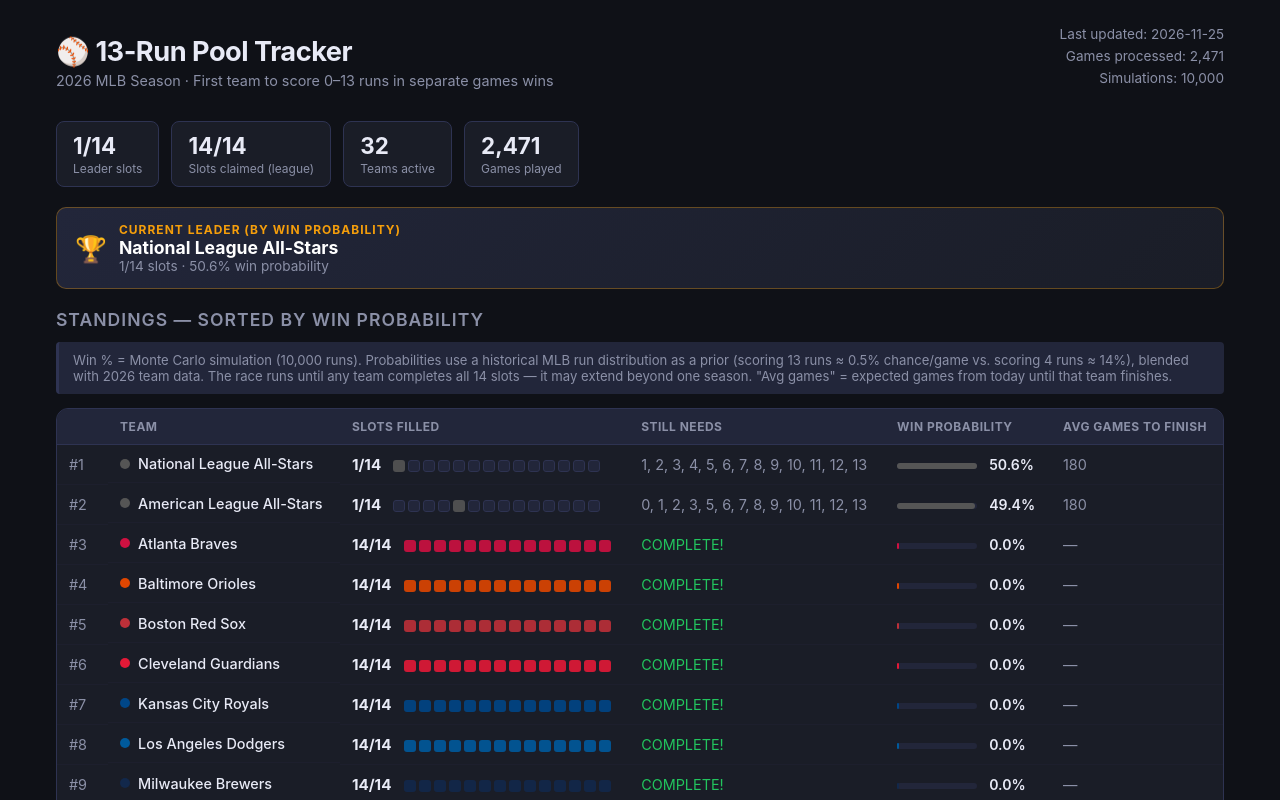
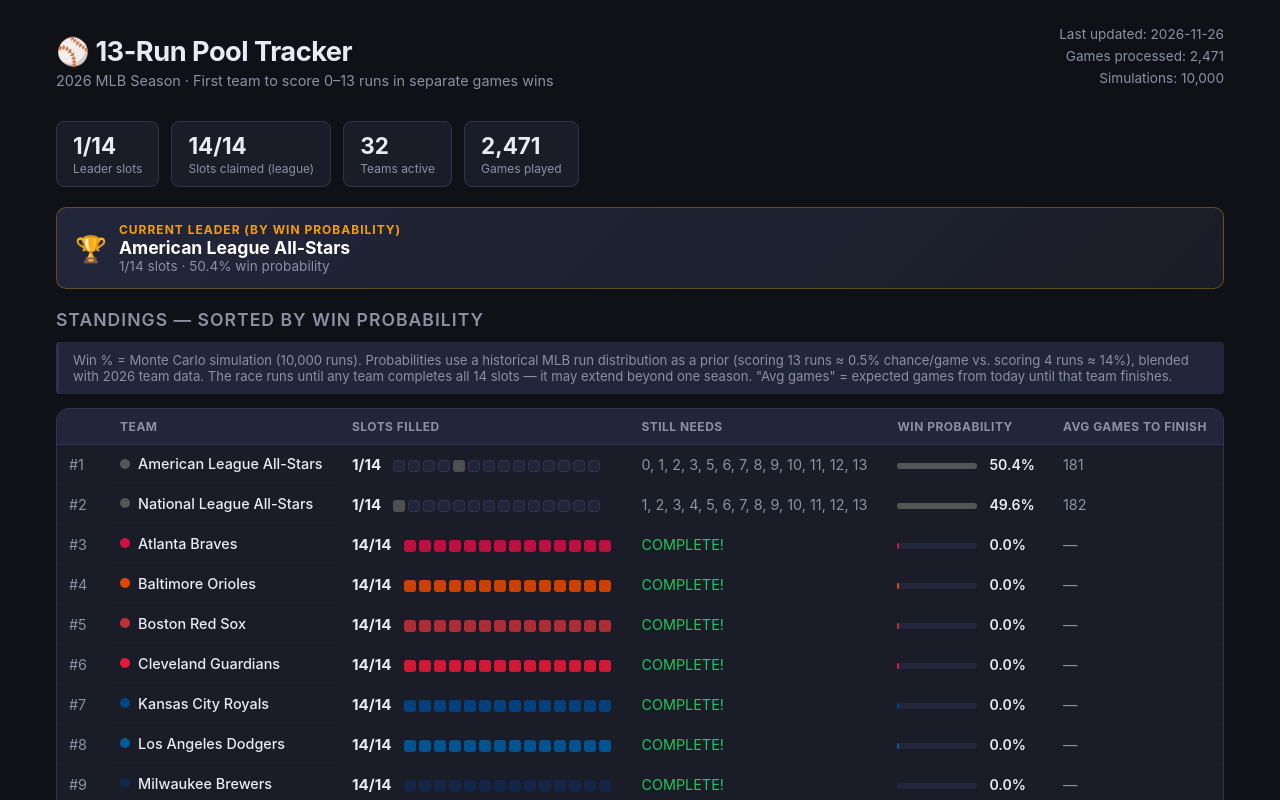
Before and after one commit to wabrams14/mlb-pool, a plain HTML site: page index.html in a window 1280 px wide. Shown: the top 800 px of the page. Drawn offline with Linux system fonts and the light colour scheme.

Commit message:
Auto-refresh: 2026-11-26 18:17 UTC

```diff
--- a/index.html
+++ b/index.html
@@ -112,7 +112,7 @@
     <div style="color:var(--muted);margin-top:4px;font-size:0.9rem;">2026 MLB Season · First team to score 0–13 runs in separate games wins</div>
   </div>
   <div class="header-meta">
-    Last updated: 2026-11-25<br>
+    Last updated: 2026-11-26<br>
     Games processed: 2,471<br>
     Simulations: 10,000
   </div>
@@ -129,8 +129,8 @@
   <div style="font-size:1.6rem">🏆</div>
   <div>
     <div class="leader-label">Current Leader (by win probability)</div>
-    <div class="leader-team" style="color:#fff">National League All-Stars</div>
-    <div class="leader-detail">1/14 slots · 50.6% win probability</div>
+    <div class="leader-team" style="color:#fff">American League All-Stars</div>
+    <div class="leader-detail">1/14 slots · 50.4% win probability</div>
   </div>
 </div>
 
@@ -160,6 +160,26 @@
           <td class="rank">#1</td>
           <td class="team-name">
             <span class="dot" style="background:#555"></span>
+            <span class="full">American League All-Stars</span>
+            <span class="abbr">AME</span>
+          </td>
+          <td class="slots-cell">
+            <span class="slots-num">1/14</span>
+            <div class="slot-pips"><span class="pip empty" title="0 runs — needs 12 avg games"></span><span class="pip empty" title="1 runs — needs 10 avg games"></span><span class="pip empty" title="2 runs — needs 8 avg games"></span><span class="pip empty" title="3 runs — needs 7 avg games"></span><span class="pip filled" title="4 runs" style="background:#555"></span><span class="pip empty" title="5 runs — needs 8 avg games"></span><span class="pip empty" title="6 runs — needs 11 avg games"></span><span class="pip empty" title="7 runs — needs 15 avg games"></span><span class="pip empty" title="8 runs — needs 22 avg games"></span><span class="pip empty" title="9 runs — needs 33 avg games"></span><span class="pip empty" title="10 runs — needs 56 avg games"></span><span class="pip empty" title="11 runs — needs 83 avg games"></span><span class="pip empty" title="12 runs — needs 143 avg games"></span><span class="pip empty" title="13 runs — needs 200 avg games"></span></div>
+          </td>
+          <td class="missing-cell">0, 1, 2, 3, 5, 6, 7, 8, 9, 10, 11, 12, 13</td>
+          <td class="prob-cell">
+            <div class="prob-bar-wrap">
+              <div class="prob-bar" style="width:100%;background:#555"></div>
+            </div>
+            <span class="prob-num">50.4%</span>
+          </td>
+          <td class="avg-cell">181</td>
+        </tr>
+        <tr>
+          <td class="rank">#2</td>
+          <td class="team-name">
+            <span class="dot" style="background:#555"></span>
             <span class="full">National League All-Stars</span>
             <span class="abbr">NAT</span>
           </td>
@@ -170,31 +190,11 @@
           <td class="missing-cell">1, 2, 3, 4, 5, 6, 7, 8, 9, 10, 11, 12, 13</td>
           <td class="prob-cell">
             <div class="prob-bar-wrap">
-              <div class="prob-bar" style="width:100%;background:#555"></div>
+              <div class="prob-bar" style="width:99%;background:#555"></div>
             </div>
-            <span class="prob-num">50.6%</span>
+            <span class="prob-num">49.6%</span>
           </td>
-          <td class="avg-cell">180</td>
-        </tr>
-        <tr>
-          <td class="rank">#2</td>
-          <td class="team-name">
-            <span class="dot" style="background:#555"></span>
-            <span class="full">American League All-Stars</span>
-            <span class="abbr">AME</span>
-          </td>
-          <td class="slots-cell">
-            <span class="slots-num">1/14</span>
-            <div class="slot-pips"><span class="pip empty" title="0 runs — needs 12 avg games"></span><span class="pip empty" title="1 runs — needs 10 avg games"></span><span class="pip empty" title="2 runs — needs 8 avg games"></span><span class="pip empty" title="3 runs — needs 7 avg games"></span><span class="pip filled" title="4 runs" style="background:#555"></span><span class="pip empty" title="5 runs — needs 8 avg games"></span><span class="pip empty" title="6 runs — needs 11 avg games"></span><span class="pip empty" title="7 runs — needs 15 avg games"></span><span class="pip empty" title="8 runs — needs 22 avg games"></span><span class="pip empty" title="9 runs — needs 33 avg games"></span><span class="pip empty" title="10 runs — needs 56 avg games"></span><span class="pip empty" title="11 runs — needs 83 avg games"></span><span class="pip empty" title="12 runs — needs 143 avg games"></span><span class="pip empty" title="13 runs — needs 200 avg games"></span></div>
-          </td>
-          <td class="missing-cell">0, 1, 2, 3, 5, 6, 7, 8, 9, 10, 11, 12, 13</td>
-          <td class="prob-cell">
-            <div class="prob-bar-wrap">
-              <div class="prob-bar" style="width:98%;background:#555"></div>
-            </div>
-            <span class="prob-num">49.4%</span>
-          </td>
-          <td class="avg-cell">180</td>
+          <td class="avg-cell">182</td>
         </tr>
         <tr>
           <td class="rank">#3</td>
@@ -824,20 +824,20 @@
         <tr>
           <td class="grid-team">
             <span class="dot" style="background:#555"></span>
+            <span class="full">American League All-Stars</span>
+            <span class="abbr">AME</span>
+          </td>
+          <td class="grid-total">1/14</td>
+          <td class="grid-cell empty difficulty-moderate" title="0 runs — moderate (~1 in 12 games)"></td><td class="grid-cell empty difficulty-common" title="1 runs — common (~1 in 10 games)"></td><td class="grid-cell empty difficulty-common" title="2 runs — common (~1 in 8 games)"></td><td class="grid-cell empty difficulty-common" title="3 runs — common (~1 in 7 games)"></td><td class="grid-cell claimed" style="background:#55522;border-color:#55555" title="Scored 4 runs vs Washington Nationals on 2026-03-26"><span class="check" style="color:#555">✓</span></td><td class="grid-cell empty difficulty-common" title="5 runs — common (~1 in 8 games)"></td><td class="grid-cell empty difficulty-moderate" title="6 runs — moderate (~1 in 11 games)"></td><td class="grid-cell empty difficulty-moderate" title="7 runs — moderate (~1 in 15 games)"></td><td class="grid-cell empty difficulty-moderate" title="8 runs — moderate (~1 in 22 games)"></td><td class="grid-cell empty difficulty-rare" title="9 runs — rare (~1 in 33 games)"></td><td class="grid-cell empty difficulty-rare" title="10 runs — rare (~1 in 56 games)"></td><td class="grid-cell empty difficulty-rare" title="11 runs — rare (~1 in 83 games)"></td><td class="grid-cell empty difficulty-very rare" title="12 runs — very rare (~1 in 143 games)"></td><td class="grid-cell empty difficulty-very rare" title="13 runs — very rare (~1 in 200 games)"></td>
+        </tr>
+        <tr>
+          <td class="grid-team">
+            <span class="dot" style="background:#555"></span>
             <span class="full">National League All-Stars</span>
             <span class="abbr">NAT</span>
           </td>
           <td class="grid-total">1/14</td>
           <td class="grid-cell claimed" style="background:#55522;border-color:#55555" title="Scored 0 runs vs New York Yankees on 2026-03-25"><span class="check" style="color:#555">✓</span></td><td class="grid-cell empty difficulty-common" title="1 runs — common (~1 in 10 games)"></td><td class="grid-cell empty difficulty-common" title="2 runs — common (~1 in 8 games)"></td><td class="grid-cell empty difficulty-common" title="3 runs — common (~1 in 7 games)"></td><td class="grid-cell empty difficulty-common" title="4 runs — common (~1 in 7 games)"></td><td class="grid-cell empty difficulty-common" title="5 runs — common (~1 in 8 games)"></td><td class="grid-cell empty difficulty-moderate" title="6 runs — moderate (~1 in 11 games)"></td><td class="grid-cell empty difficulty-moderate" title="7 runs — moderate (~1 in 15 games)"></td><td class="grid-cell empty difficulty-moderate" title="8 runs — moderate (~1 in 22 games)"></td><td class="grid-cell empty difficulty-rare" title="9 runs — rare (~1 in 33 games)"></td><td class="grid-cell empty difficulty-rare" title="10 runs — rare (~1 in 56 games)"></td><td class="grid-cell empty difficulty-rare" title="11 runs — rare (~1 in 83 games)"></td><td class="grid-cell empty difficulty-very rare" title="12 runs — very rare (~1 in 143 games)"></td><td class="grid-cell empty difficulty-very rare" title="13 runs — very rare (~1 in 200 games)"></td>
-        </tr>
-        <tr>
-          <td class="grid-team">
-            <span class="dot" style="background:#555"></span>
-            <span class="full">American League All-Stars</span>
-            <span class="abbr">AME</span>
-          </td>
-          <td class="grid-total">1/14</td>
-          <td class="grid-cell empty difficulty-moderate" title="0 runs — moderate (~1 in 12 games)"></td><td class="grid-cell empty difficulty-common" title="1 runs — common (~1 in 10 games)"></td><td class="grid-cell empty difficulty-common" title="2 runs — common (~1 in 8 games)"></td><td class="grid-cell empty difficulty-common" title="3 runs — common (~1 in 7 games)"></td><td class="grid-cell claimed" style="background:#55522;border-color:#55555" title="Scored 4 runs vs Washington Nationals on 2026-03-26"><span class="check" style="color:#555">✓</span></td><td class="grid-cell empty difficulty-common" title="5 runs — common (~1 in 8 games)"></td><td class="grid-cell empty difficulty-moderate" title="6 runs — moderate (~1 in 11 games)"></td><td class="grid-cell empty difficulty-moderate" title="7 runs — moderate (~1 in 15 games)"></td><td class="grid-cell empty difficulty-moderate" title="8 runs — moderate (~1 in 22 games)"></td><td class="grid-cell empty difficulty-rare" title="9 runs — rare (~1 in 33 games)"></td><td class="grid-cell empty difficulty-rare" title="10 runs — rare (~1 in 56 games)"></td><td class="grid-cell empty difficulty-rare" title="11 runs — rare (~1 in 83 games)"></td><td class="grid-cell empty difficulty-very rare" title="12 runs — very rare (~1 in 143 games)"></td><td class="grid-cell empty difficulty-very rare" title="13 runs — very rare (~1 in 200 games)"></td>
         </tr>
         <tr>
           <td class="grid-team">
```
